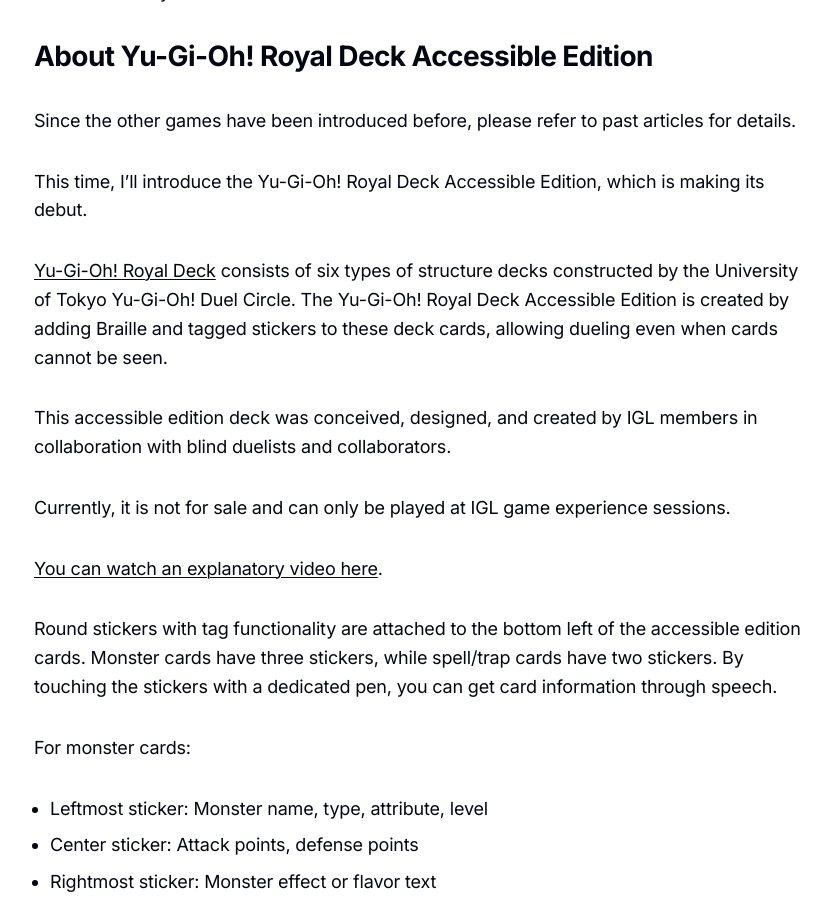
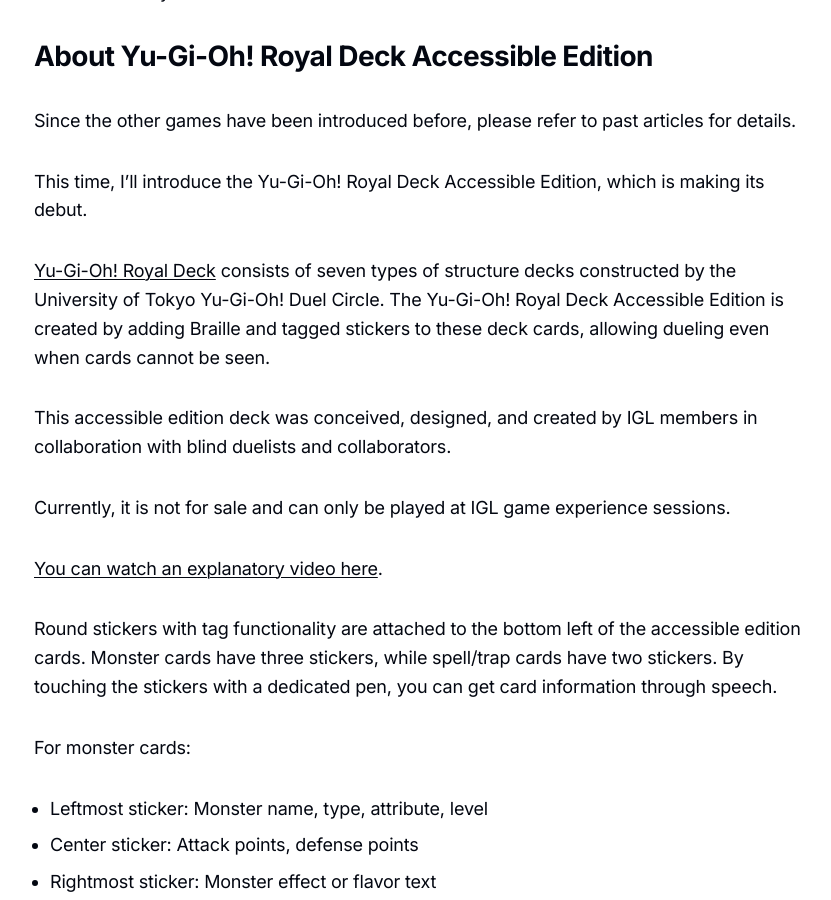
Before and after one commit to yncat/lp, a Jekyll site: the page built from _posts/2025-08-24-igl2025aug-en.md, in a window 1280 px wide and 900 px high, scrolled down 1375 px. Shown: the whole window, without its empty margins (216-1047 px from the left). Built offline with Jekyll 4.4.1, drawn with Linux system fonts in a browser that asks for light colours.

Commit message:
The number of structured decks was 7

```diff
--- a/_posts/2025-08-24-igl2025aug-en.md
+++ b/_posts/2025-08-24-igl2025aug-en.md
@@ -22,7 +22,7 @@
 
 This time, I'll introduce the Yu-Gi-Oh! Royal Deck Accessible Edition, which is making its debut.
 
-[Yu-Gi-Oh! Royal Deck](https://note.com/todai_yugioh/n/nf319e44e49b7) consists of six types of structure decks constructed by the University of Tokyo Yu-Gi-Oh! Duel Circle. The Yu-Gi-Oh! Royal Deck Accessible Edition is created by adding Braille and tagged stickers to these deck cards, allowing dueling even when cards cannot be seen.
+[Yu-Gi-Oh! Royal Deck](https://note.com/todai_yugioh/n/nf319e44e49b7) consists of seven types of structure decks constructed by the University of Tokyo Yu-Gi-Oh! Duel Circle. The Yu-Gi-Oh! Royal Deck Accessible Edition is created by adding Braille and tagged stickers to these deck cards, allowing dueling even when cards cannot be seen.
 
 This accessible edition deck was conceived, designed, and created by IGL members in collaboration with blind duelists and collaborators.
 
```
Also changed, not shown: _posts/2025-08-24-igl2025aug.md (+1 -1 lines).
